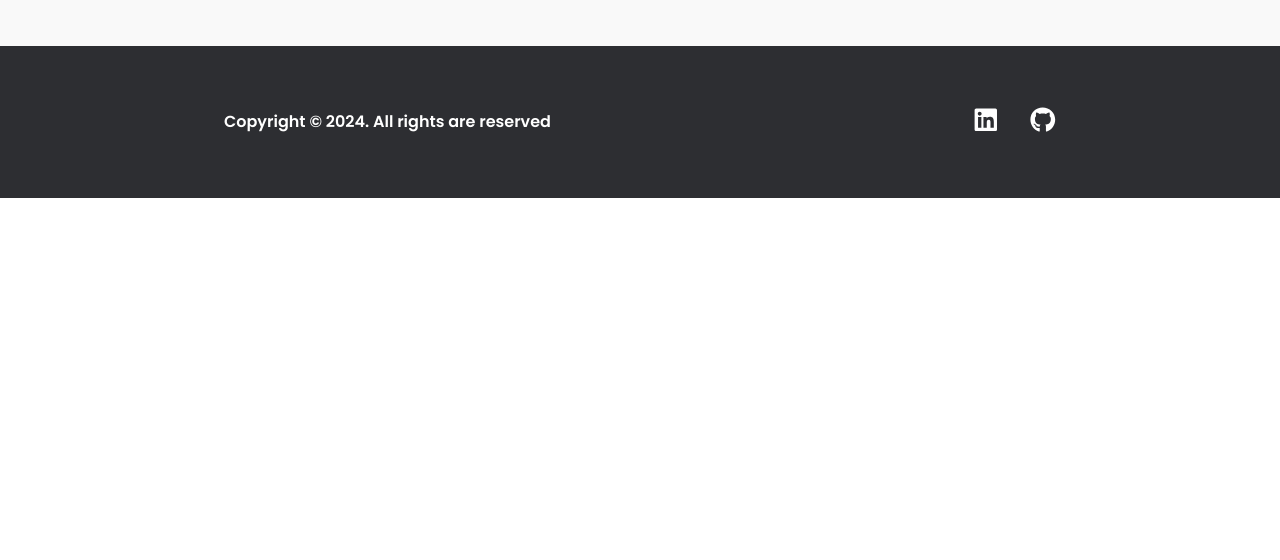
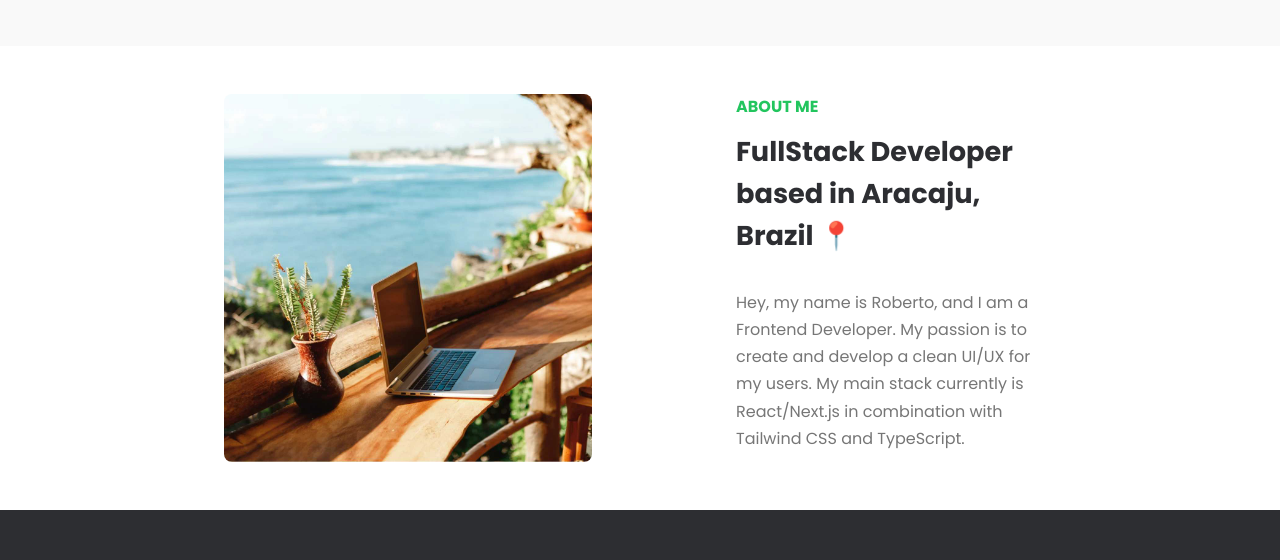
Before and after one commit to rvmelo/my-portfolio, a React (Vite) app: page / in a window 1280 px wide. Shown: the part 3152-3712 px from the top of the page. Before the commit the page ends 3350 px from the top, so only its background shows below. Built offline with nearby package versions, Linux system fonts and the light colour scheme.

Commit message:
feat: add about section

```diff
--- /dev/null
+++ b/src/pages/home/about/index.tsx
@@ -0,0 +1,25 @@
+import React from 'react'
+import { ContentContainer } from '../../../components/styles'
+import { AboutContainer, InfoContainer } from './styles'
+
+import remoteWorkPhoto from '../../../assets/remote-work.jpg'
+
+export const About: React.FC = () => {
+  return (
+    <ContentContainer>
+      <AboutContainer>
+        <img src={remoteWorkPhoto} alt="remote-work" />
+        <InfoContainer>
+          <span>ABOUT ME</span>
+          <h1>FullStack Developer based in Aracaju, Brazil 📍</h1>
+          <p>
+            Hey, my name is Roberto, and I am a Frontend Developer. My passion
+            is to create and develop a clean UI/UX for my users. My main stack
+            currently is React/Next.js in combination with Tailwind CSS and
+            TypeScript.
+          </p>
+        </InfoContainer>
+      </AboutContainer>
+    </ContentContainer>
+  )
+}
--- /dev/null
+++ b/src/pages/home/about/styles.ts
@@ -0,0 +1,68 @@
+import styled from 'styled-components'
+
+export const AboutContainer = styled.section`
+  display: flex;
+  flex-direction: row;
+  justify-content: space-between;
+  gap: 9rem;
+
+  width: 100%;
+
+  padding: 3rem 0;
+
+  img {
+    width: 23rem;
+    height: 23rem;
+    object-fit: cover;
+    border-radius: 8px;
+  }
+
+  @media (max-width: 950px) {
+    img {
+      width: 18.75rem;
+      height: 18.75rem;
+    }
+
+    flex-direction: column;
+    align-items: center;
+    gap: 2rem;
+  }
+`
+
+export const InfoContainer = styled.div`
+  display: flex;
+  flex-direction: column;
+  align-items: flex-start;
+
+  span {
+    font-size: ${({ theme }) => theme.fonts.m};
+    color: ${({ theme }) => theme.colors.primary};
+    font-weight: 700;
+  }
+
+  h1 {
+    font-size: ${({ theme }) => theme.fonts.m2};
+    color: ${({ theme }) => theme.colors.title};
+    font-weight: 700;
+    margin: 0.75rem 0 2rem 0;
+  }
+
+  p {
+    color: ${({ theme }) => theme.colors.text};
+    font-weight: 500;
+    line-height: 1.7;
+  }
+
+  @media (max-width: 950px) {
+    align-items: center;
+
+    h1 {
+      text-align: center;
+      margin-bottom: 1rem;
+    }
+
+    p {
+      text-align: center;
+    }
+  }
+`
--- a/src/pages/home/index.tsx
+++ b/src/pages/home/index.tsx
@@ -2,12 +2,14 @@ import React from 'react'
 import { Layout } from '../../components/layout'
 import { HomeContainer } from './styles'
 import { Intro } from './intro'
+import { About } from './about'
 
 export const Home: React.FC = () => {
   return (
     <Layout>
       <HomeContainer>
         <Intro />
+        <About />
       </HomeContainer>
     </Layout>
   )
--- a/src/pages/home/intro/styles.ts
+++ b/src/pages/home/intro/styles.ts
@@ -6,6 +6,7 @@ import glitchPicture03 from '../../../assets/eu-glitch-03.png'
 
 export const IntroContainer = styled.div`
   padding: 3rem 0;
+  background: ${({ theme }) => theme.colors.background2};
 `
 
 const GlitchAnimation = keyframes`
--- a/src/pages/home/styles.ts
+++ b/src/pages/home/styles.ts
@@ -3,5 +3,4 @@ import styled from 'styled-components'
 export const HomeContainer = styled.div`
   display: grid;
   gird-template-columns: 1fr;
-  background: ${({ theme }) => theme.colors.background2};
 `
--- a/src/styles/themes/light.ts
+++ b/src/styles/themes/light.ts
@@ -14,6 +14,7 @@ export const lightTheme = {
     // rem unit
     xl: '5.5rem',
     lg: '3rem',
+    m2: '1.7rem',
     m: '1rem',
     sm: '0.75rem',
   },
```
Also changed, not shown: src/assets/remote-work.jpg (added).
